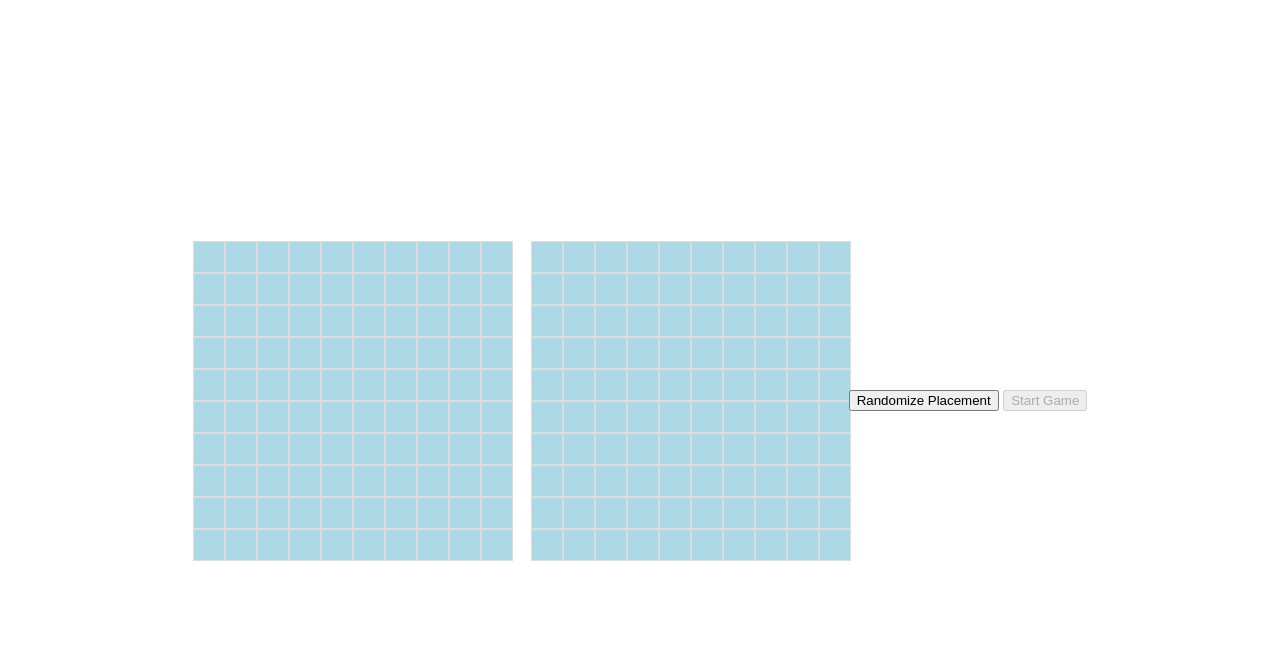
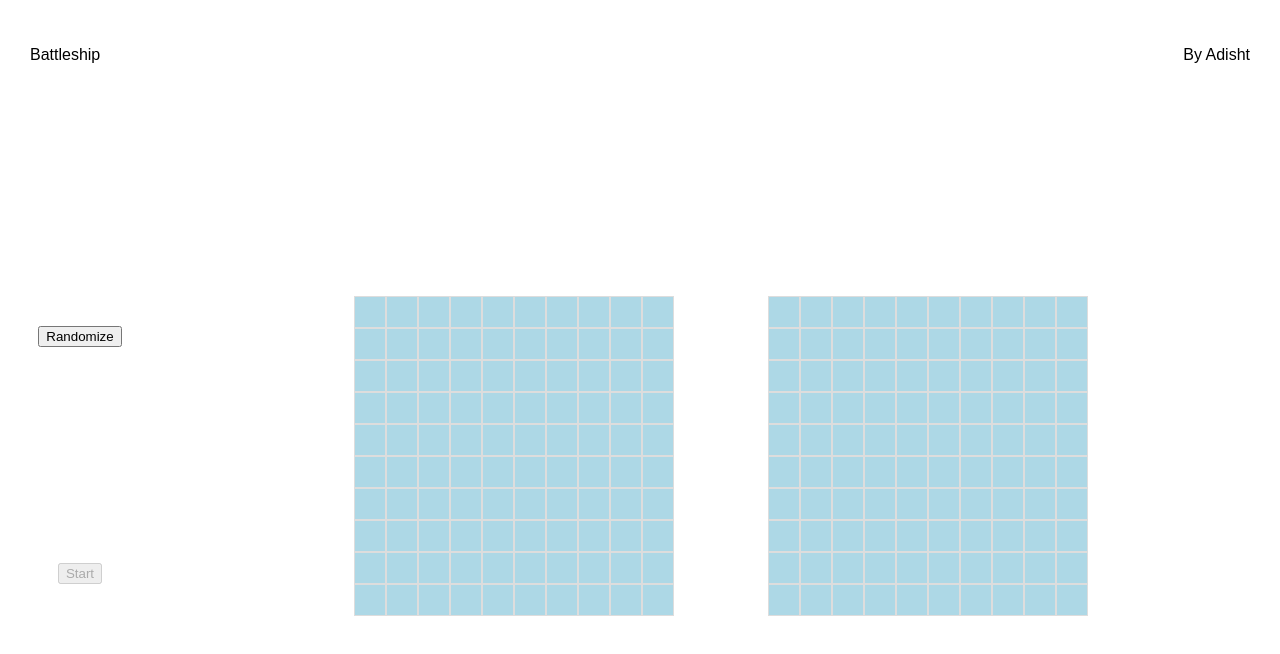
Before and after one commit to AdishtJaglan/battleships, a website built with webpack: page src/index.html in a window 1280 px wide. Built offline with nearby package versions, Linux system fonts and the light colour scheme.

Commit message:
basic layout complete

```diff
--- a/src/index.html
+++ b/src/index.html
@@ -6,14 +6,19 @@
     <title>Battleship Game</title>
   </head>
   <body>
+    <nav>
+      <p>Battleship</p>
+      <p>By Adisht</p>
+    </nav>
+
     <div id="game-container">
       <div id="player-board" class="board"></div>
       <div id="computer-board" class="board"></div>
     </div>
 
     <div id="controls">
-      <button id="randomize-button">Randomize Placement</button>
-      <button id="start-button" disabled>Start Game</button>
+      <button id="randomize-button">Randomize</button>
+      <button id="start-button" disabled>Start</button>
     </div>
     <script src="bundle.js"></script>
   </body>
--- a/src/style.css
+++ b/src/style.css
@@ -1,15 +1,21 @@
 body {
+  height: 100vh;
+  margin: 0;
+  font-family: Arial, sans-serif;
+
+  display: grid;
+  grid-template-columns: 1fr 7fr;
+  grid-template-rows: 1fr 9fr;
+}
+
+#game-container {
+  grid-row: 2/3;
+  grid-column: 2/3;
+
   display: flex;
   justify-content: center;
   align-items: center;
-  height: 100vh;
-  margin: 0;
-  font-family: Arial, sans-serif;
-}
-
-#game-container {
-  display: flex;
-  gap: 20px;
+  gap: 5%;
 }
 
 .board {
@@ -17,6 +23,7 @@ body {
   grid-template-columns: repeat(10, 30px);
   grid-template-rows: repeat(10, 30px);
   gap: 2px;
+  padding: 20px;
 }
 
 .cell {
@@ -34,3 +41,24 @@ body {
 .cell.miss {
   background-color: white;
 }
+
+#controls {
+  grid-row: 2/3;
+  grid-column: 1/2;
+
+  display: flex;
+  align-items: center;
+  justify-content: space-evenly;
+  flex-direction: column;
+}
+
+nav {
+  grid-row: 1/2;
+  grid-column: 1/3;
+
+  display: flex;
+  justify-content: space-between;
+  align-items: center;
+
+  padding: 30px;
+}
```
